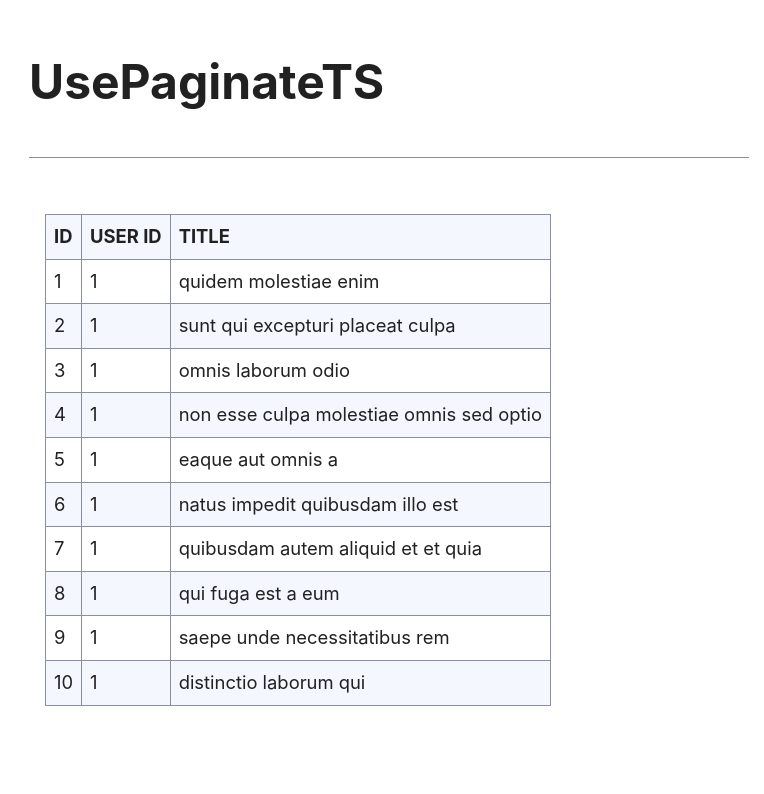
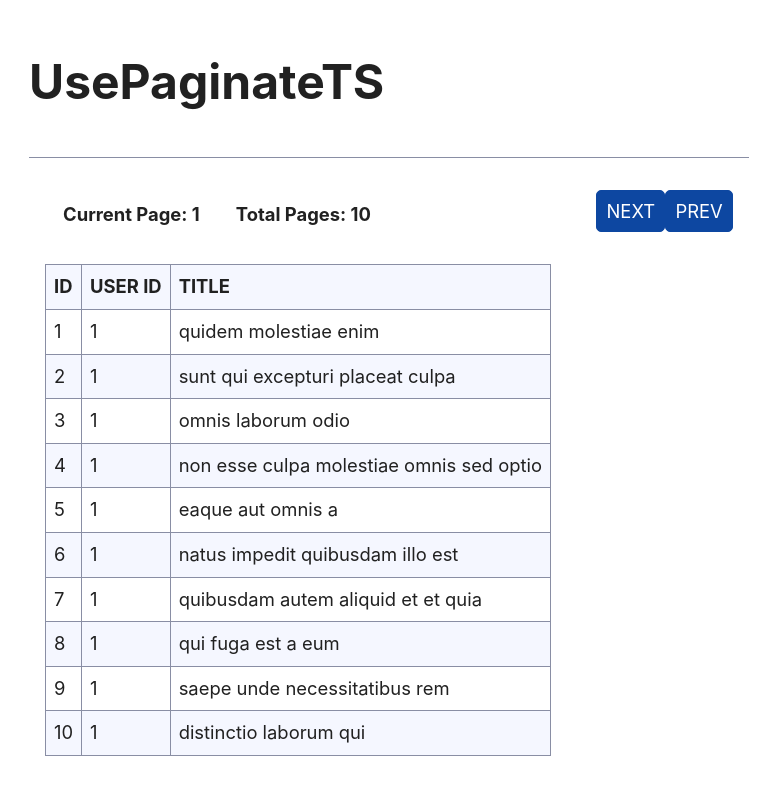
Before and after one commit to franco4457/use-simple-ts, a React (Vite) app: page /pagination in a window 1280 px wide. Shown: the top 794 px of the page, without its empty margins (251-1015 px from the left). Built offline with nearby package versions, Linux system fonts and the light colour scheme; the HTML template or start-up script is replaced by a standard one.

Commit message:
feat: tests for use-pagination

```diff
--- a/src/components/pagination.tsx
+++ b/src/components/pagination.tsx
@@ -2,9 +2,40 @@ import { usePaginationTS } from '@hooks/use-pagination-ts'
 import ALBUMS from '@utils/mocks/albums.json'
 
 export function Pagination () {
-  const { items } = usePaginationTS(ALBUMS)
+  const { items, nextPage, currentPage, maxPage, prevPage } = usePaginationTS(ALBUMS)
   return (
     <section>
+      <header
+        style={{
+          display: 'flex',
+          alignItems: 'center',
+          justifyContent: 'space-between',
+          width: '100%',
+          height: 'fit-content'
+        }}
+        >
+        <div
+          style={{
+            display: 'flex',
+            alignItems: 'center',
+            justifyContent: 'space-around',
+            width: '100%'
+          }}
+        >
+          <strong>Current Page: <span>{currentPage}</span></strong>
+          <strong>Total Pages: <span>{maxPage}</span></strong>
+        </div>
+        <div
+          style={{
+            display: 'flex',
+            alignItems: 'center',
+            justifyContent: 'end',
+            width: '100%'
+          }}>
+          <button onClick={nextPage}>NEXT</button>
+          <button onClick={prevPage}>PREV</button>
+        </div>
+      </header>
       <table>
         <thead>
           <tr>
```
Also changed, not shown: 1 other file (tests, documents, lock files or other folders).
